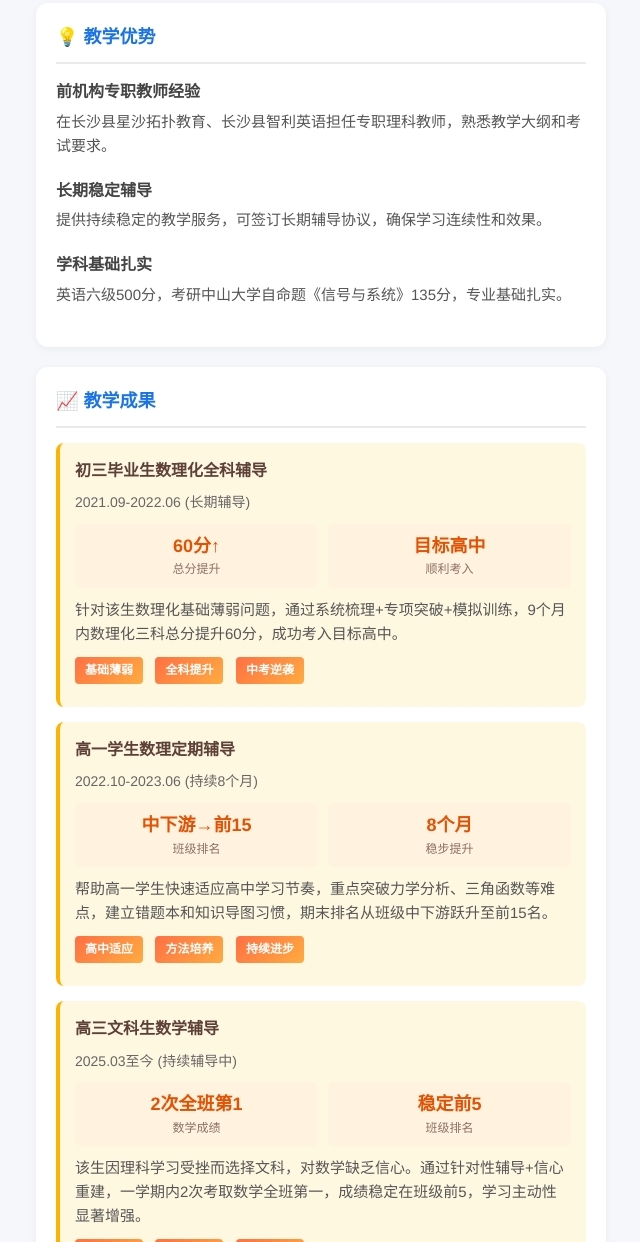
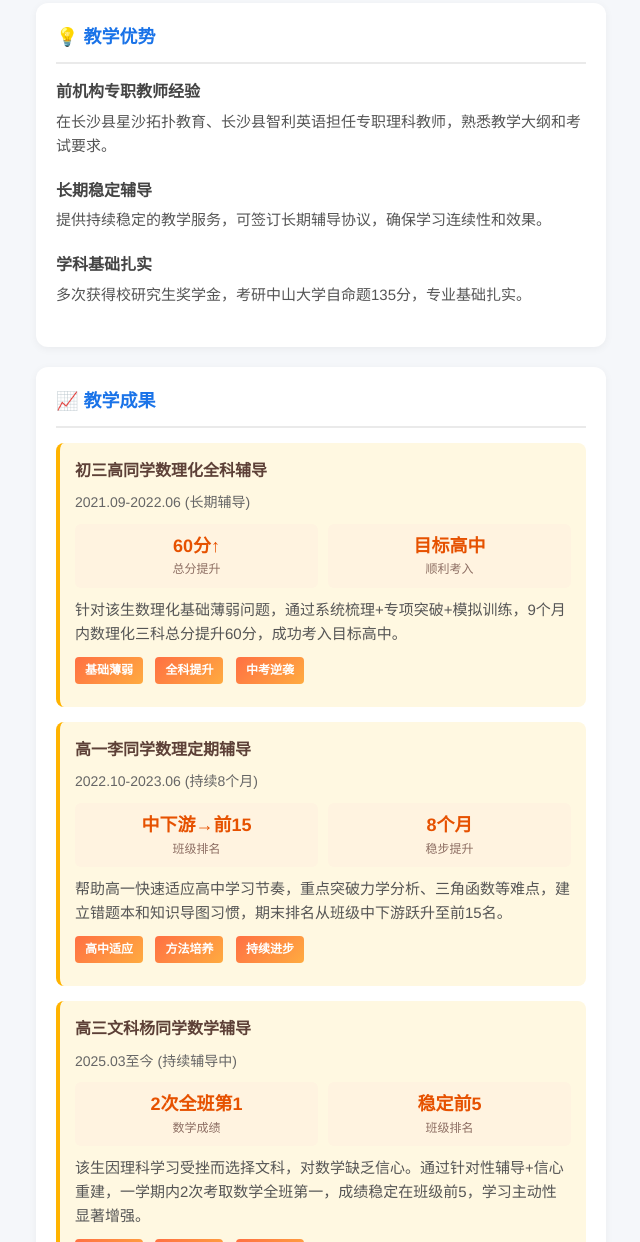
Before and after one commit to Ydgd123/Ydgd123.github.io, a plain HTML site: page index.html in a window 1280 px wide. Shown: the part 2951-4193 px from the top of the page, without its empty margins (319-959 px from the left). Drawn offline with Linux system fonts and the light colour scheme.

Commit message:
Create index.html

```diff
--- a/index.html
+++ b/index.html
@@ -580,7 +580,7 @@
         <div class="free-trial">
             <div class="free-trial-title">🎯 先试听，再报名！</div>
             <p style="font-size: 15px; color: #1b5e20; margin-bottom: 8px; font-weight: bold;">
-                提供60分钟免费试听课
+                免费试听课
             </p>
             <p style="font-size: 14px; color: #2e7d32; margin-bottom: 8px;">
                 体验真实教学效果，了解老师教学风格，满意后再报名！
@@ -613,14 +613,14 @@
         </div>
         <div class="experience-item">
             <div class="experience-title">学科基础扎实</div>
-            <div class="experience-desc">英语六级500分，考研中山大学自命题《信号与系统》135分，专业基础扎实。</div>
+            <div class="experience-desc">多次获得校研究生奖学金，考研中山大学自命题135分，专业基础扎实。</div>
         </div>
     </div>
 
     <div class="section">
         <div class="section-title">📈 教学成果</div>
         <div class="result-item">
-            <div class="result-title">初三毕业生数理化全科辅导</div>
+            <div class="result-title">初三高同学数理化全科辅导</div>
             <div class="experience-period">2021.09-2022.06 (长期辅导)</div>
             <div class="result-stats">
                 <div class="stat">
@@ -641,7 +641,7 @@
         </div>
 
         <div class="result-item">
-            <div class="result-title">高一学生数理定期辅导</div>
+            <div class="result-title">高一李同学数理定期辅导</div>
             <div class="experience-period">2022.10-2023.06 (持续8个月)</div>
             <div class="result-stats">
                 <div class="stat">
@@ -653,7 +653,7 @@
                     <div class="stat-label">稳步提升</div>
                 </div>
             </div>
-            <div class="experience-desc">帮助高一学生快速适应高中学习节奏，重点突破力学分析、三角函数等难点，建立错题本和知识导图习惯，期末排名从班级中下游跃升至前15名。</div>
+            <div class="experience-desc">帮助高一快速适应高中学习节奏，重点突破力学分析、三角函数等难点，建立错题本和知识导图习惯，期末排名从班级中下游跃升至前15名。</div>
             <div style="margin-top: 10px;">
                 <span class="result-badge">高中适应</span>
                 <span class="result-badge">方法培养</span>
@@ -662,7 +662,7 @@
         </div>
 
         <div class="result-item">
-            <div class="result-title">高三文科生数学辅导</div>
+            <div class="result-title">高三文科杨同学数学辅导</div>
             <div class="experience-period">2025.03至今 (持续辅导中)</div>
             <div class="result-stats">
                 <div class="stat">
```
